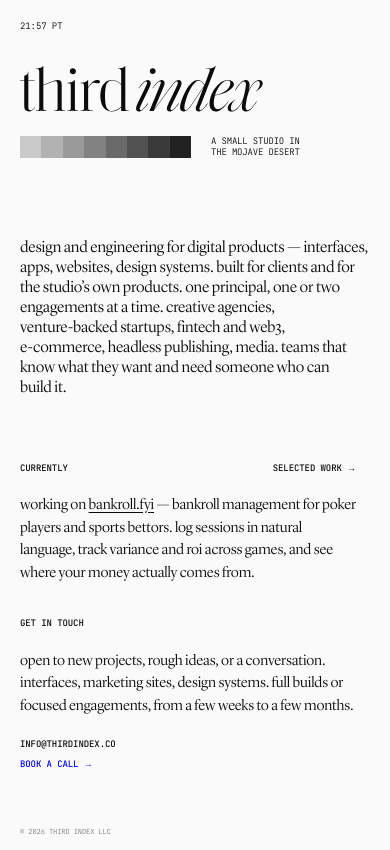
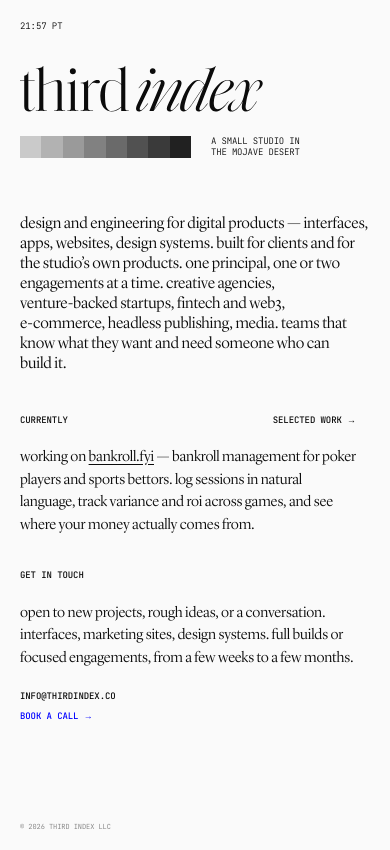
Before and after one commit to thirdindexco/site, a Next.js app: page / in a window 390 px wide. Built offline with nearby package versions, Linux system fonts and the light colour scheme; no server answers.

Commit message:
tighten mobile v spacing

```diff
--- a/app/page.tsx
+++ b/app/page.tsx
@@ -140,7 +140,7 @@ export default function HomePage() {
       </section>
 
       {/* Lede */}
-      <section className="pt-20 md:pt-16 pb-16 md:pb-20 pl-5 md:pl-[calc(8.33%+18px)] pr-5 md:pr-0">
+      <section className="pt-14 md:pt-16 pb-10 md:pb-20 pl-5 md:pl-[calc(8.33%+18px)] pr-5 md:pr-0">
         <p className="reveal reveal-lede font-ld font-light text-[16px] md:text-[24px] leading-[1.25] tracking-[-0.01em] md:tracking-[-0.02em] text-pretty max-w-[1164px]">
           design and engineering for digital products — interfaces, apps,
           websites, design systems. built for clients and for the studio&rsquo;s
```
